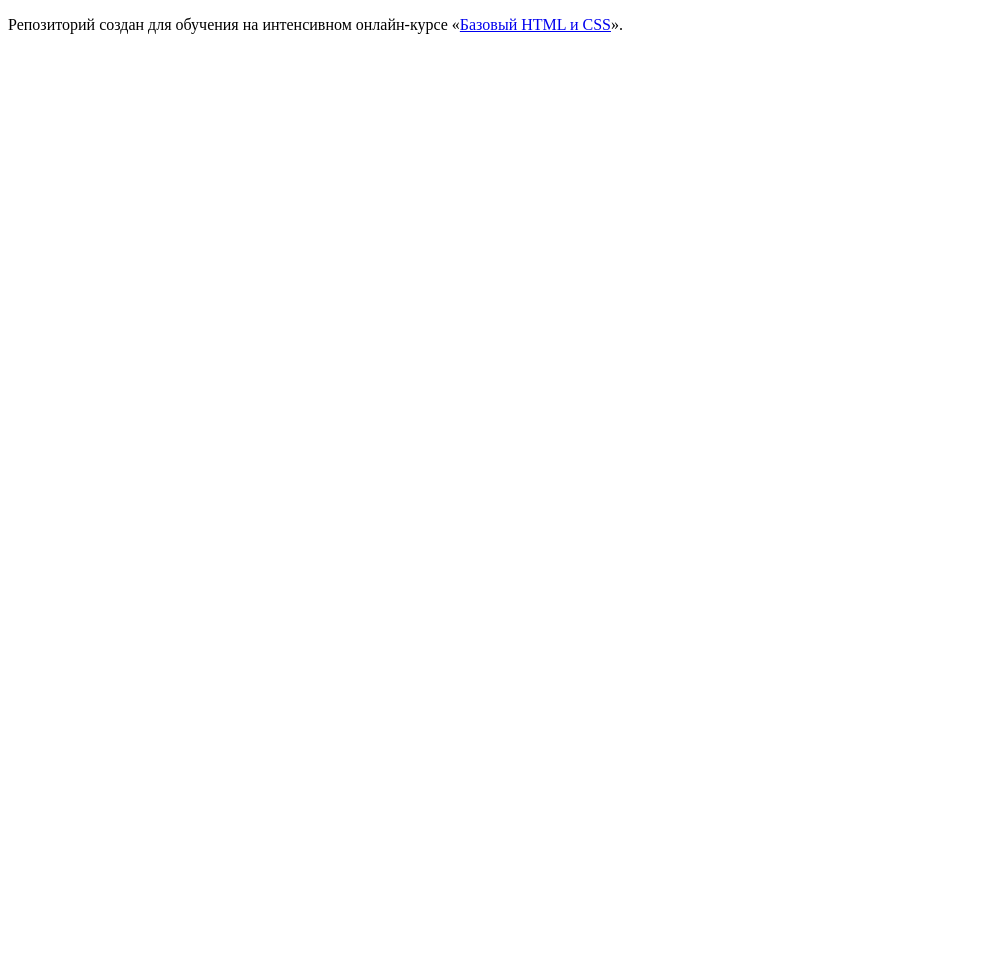
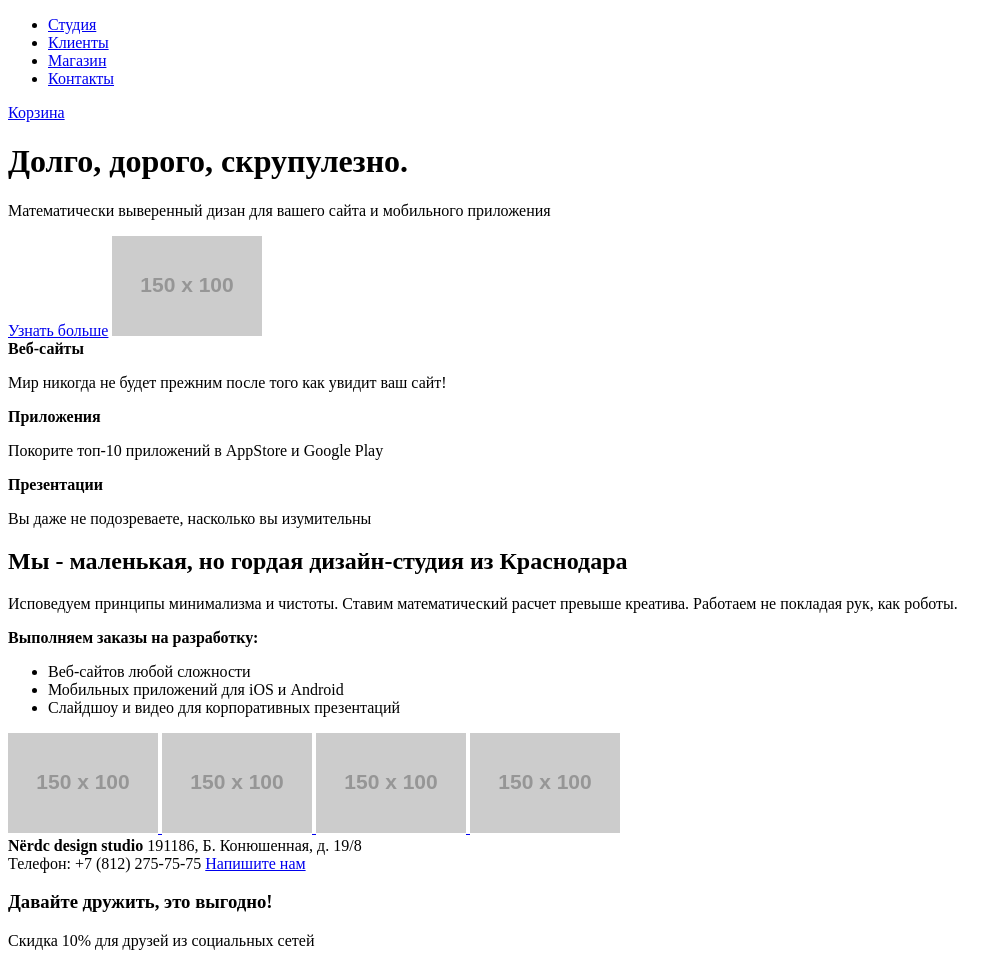
Before and after one commit to EkaterinaKhaustova/376313-nerds, a plain HTML site: page index.html in a window 1280 px wide. Shown: the whole page, without its empty margins (0-1008 px from the left). Before the commit the page ends 800 px from the top, so only its background shows below. Drawn offline with Linux system fonts and the light colour scheme; placeholder pictures from the web are drawn by us.

Commit message:
Разметка index

```diff
--- a/index.html
+++ b/index.html
@@ -2,11 +2,99 @@
 <html lang="ru">
   <head>
     <meta charset="utf-8">
-    <title>HTML Academy: Нёрдс</title>
+    <title>Nёrdc</title>
   </head>
   <body>
+  <header class="main-header">
+  <nav class="main-navigation">
+  <ul>
+    <li>
+	 <a href="#">Студия</a>
+	</li>
+    <li>
+	 <a href="#">Клиенты</a>
+	</li>
+    <li>
+	 <a href="#">Магазин</a>
+	</li>
+    <li>
+	 <a href="#">Контакты</a>
+	</li>
+  </ul>
+  </nav>
+  <div class="basket">
+     <a class="basket-user" href="#">Корзина</a>
+  </div>
+  </header>
+  <main class="container">
+      <div class="features">
+	  <h1>Долго, дорого, скрупулезно.</h1>
+      <p>Математически выверенный дизан
+      для вашего сайта и мобильного приложения</p>
+	  <a href="#">Узнать больше</a>
+      <img src="http://placehold.it/150x100" width="150" height="100" alt="Телефоны">
+      </div>
+	   <section class="offers">
+        <div class="offers-item">
+          <strong class="offers-name">Веб-сайты</strong>
+          <p>Мир никогда не будет прежним
+		  после того как увидит ваш сайт!</p>
+        </div>
+        <div class="offers-item">
+          <strong class="offers-name">Приложения</strong>
+          <p>Покорите топ-10 приложений в
+		  AppStore и Google Play</p>
+        </div>
+        <div class="offers-item">
+          <strong class="offers-name">Презентации</strong>
+          <p>Вы даже не подозреваете,
+		  насколько вы изумительны</p>
+         </div>
+		</section>
+		<section class="aboutus">
+        <div class="aboutus-item">
+		 <h2>Мы - маленькая, но гордая дизайн-студия из Краснодара</h2>
+         <p>Исповедуем принципы минимализма и чистоты. Ставим математический расчет
+		  превыше креатива. Работаем не покладая рук, как роботы.</p>
+        </div>
+        <div class="features-item">
+          <strong class="features-name">Выполняем заказы на разработку:</strong>
+          <ul>
+           <li>Веб-сайтов любой сложности</li>
+           <li>Мобильных приложений для iOS и Android</li>
+           <li>Слайдшоу и видео для корпоративных презентаций</li>
+          </ul>
+		</div>
+        <div class="partners">
+         <a href="#">
+          <img src="http://placehold.it/150x100" width="150" height="100" alt="HTML Academy">
+         </a>
+		 <a href="#">
+          <img src="http://placehold.it/150x100" width="150" height="100" alt="Barbershop Borodinski">
+         </a>
+		 <a href="#">
+          <img src="http://placehold.it/150x100" width="150" height="100" alt="Pink">
+         </a>
+		 <a href="#">
+          <img src="http://placehold.it/150x100" width="150" height="100" alt="Mishka">
+         </a>
+		</div>
+		</section>
+  </main>
 
-    <p>Репозиторий создан для обучения на интенсивном онлайн‑курсе «<a href="https://htmlacademy.ru/intensive/htmlcss">Базовый HTML и CSS</a>».</p>
-
-  </body>
+  <footer class="main-footer">
+      <div class="container">
+        <section class="footer-contacts">
+          <strong class="footer-name">Nёrdc design studio</strong>
+          191186, Б. Конюшенная, д. 19/8<br>
+		  Телефон: +7 (812) 275-75-75
+          <a href="#">Напишите нам</a><br>
+        </section>
+        <section class="footer-social">
+          <h3>Давайте дружить, это выгодно!</h3>
+		  <p>Скидка 10% для друзей из социальных сетей</p>
+        </section>
+      </div>
+    </footer>
+    </body>
 </html>
```
